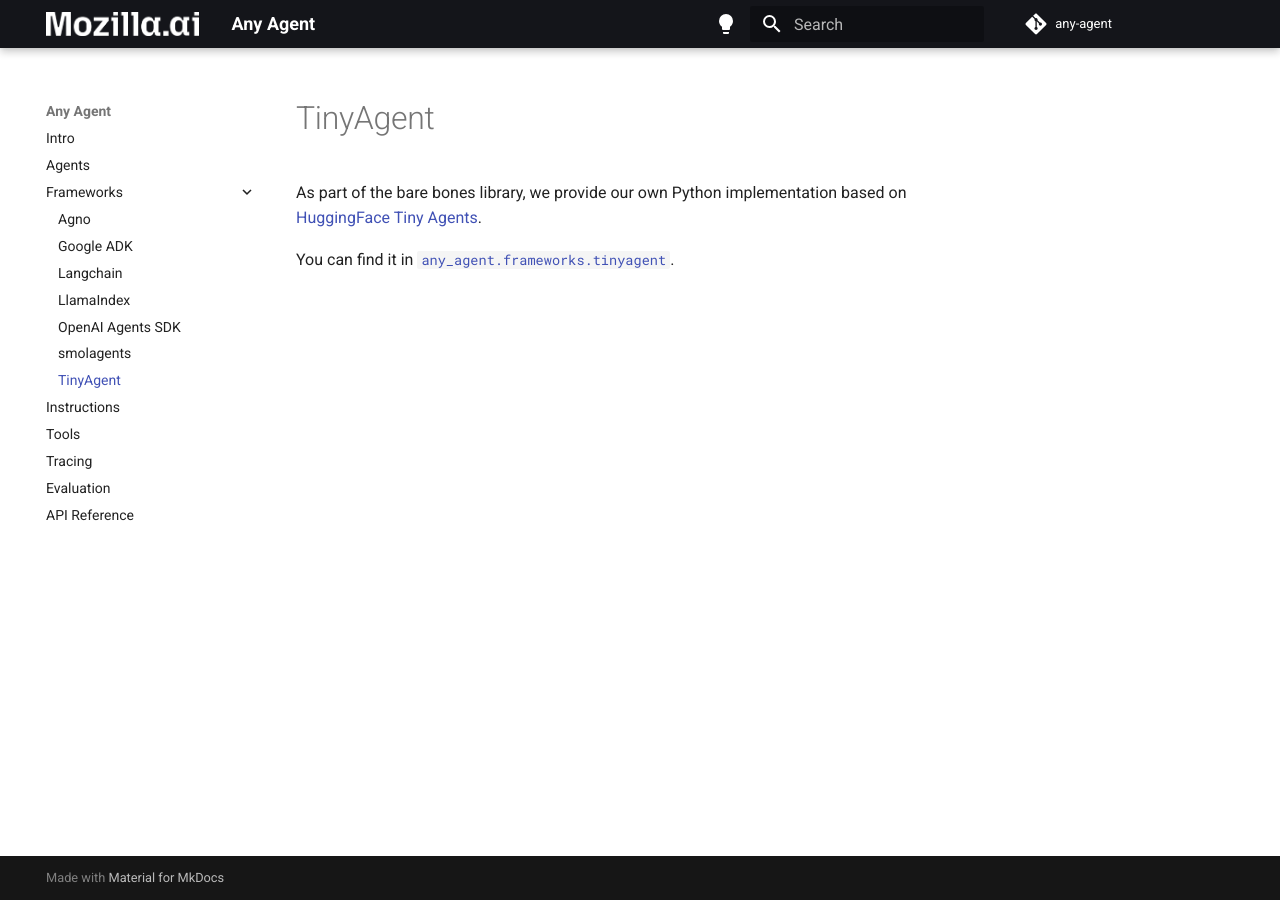
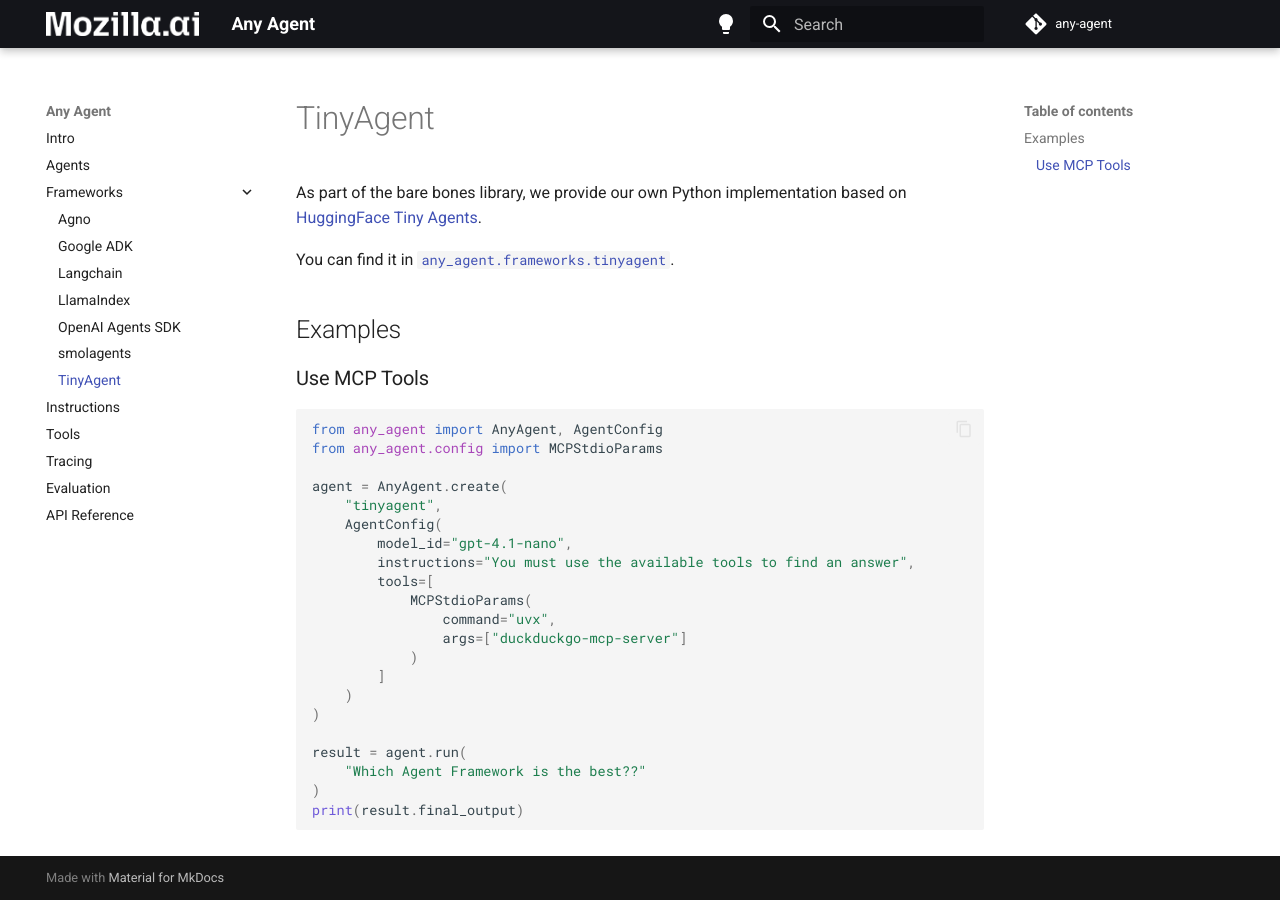
Before and after one commit to CharesrelaSutton/any-agent, an MkDocs documentation site: the page built from docs/frameworks/tinyagent.md, in a window 1280 px wide. Built offline with MkDocs 1.6.1 and Material for MkDocs 9.7.7, drawn with Linux system fonts in a browser that asks for light colours; comment, search, counter and statistics services are not loaded.

Commit message:
docs(tinyagent): Add example with mcp. (#193)

````diff
--- a/docs/frameworks/tinyagent.md
+++ b/docs/frameworks/tinyagent.md
@@ -3,3 +3,31 @@
 As part of the bare bones library, we provide our own Python implementation based on [HuggingFace Tiny Agents](https://huggingface.co/blog/tiny-agents).
 
 You can find it in [`any_agent.frameworks.tinyagent`](https://github.com/mozilla-ai/any-agent/blob/main/src/any_agent/frameworks/tinyagent.py).
+
+## Examples
+
+### Use MCP Tools
+
+```python
+from any_agent import AnyAgent, AgentConfig
+from any_agent.config import MCPStdioParams
+
+agent = AnyAgent.create(
+    "tinyagent",
+    AgentConfig(
+        model_id="gpt-4.1-nano",
+        instructions="You must use the available tools to find an answer",
+        tools=[
+            MCPStdioParams(
+                command="uvx",
+                args=["duckduckgo-mcp-server"]
+            )
+        ]
+    )
+)
+
+result = agent.run(
+    "Which Agent Framework is the best??"
+)
+print(result.final_output)
+```
````
Also changed, not shown: docs/index.md (+1 -1 lines).
